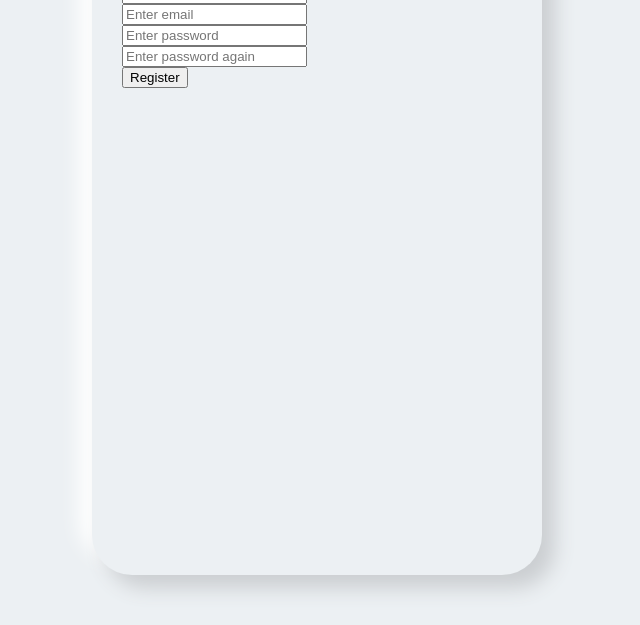
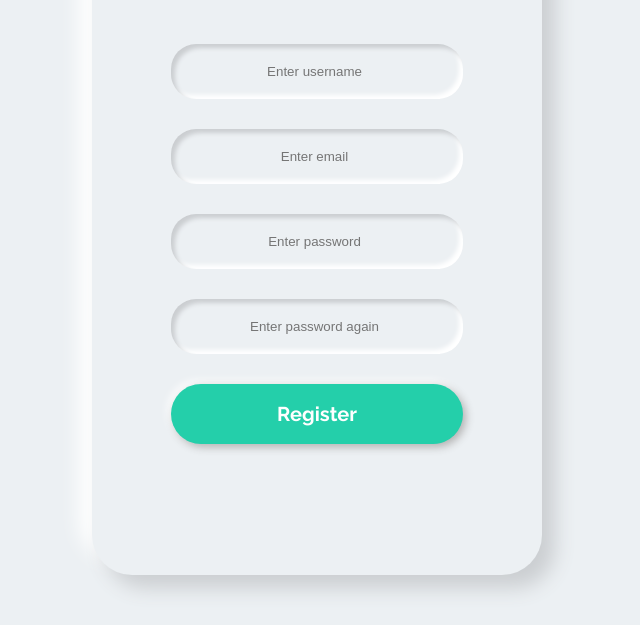
Before and after one commit to edizyurdakul/Register-Form-Validator, a plain HTML site: page index.html in a window 1280 px wide. Shown: the part 175-800 px from the top of the page, without its empty margins (323-963 px from the left). Drawn offline with Linux system fonts and the light colour scheme.

Commit message:
Styling complete

```diff
--- a/index.html
+++ b/index.html
@@ -3,7 +3,8 @@
 <head>
     <meta charset="UTF-8">
     <meta name="viewport" content="width=device-width, initial-scale=1.0">
-    <link rel="stylesheet" href="/style/style.css">
+    <link rel="stylesheet" href="./style/style.css">
+    <link href="https://fonts.googleapis.com/css2?family=Raleway:wght@400;700&display=swap" rel="stylesheet">
     <title>Ediz Yurdakul</title>
 </head>
 <body>
@@ -12,25 +13,25 @@
             <div class="title">Form Validator</div>
             <div class="form-control">
                 <label for="username"></label>
-                <input type="text" id="username" placeholder="Enter username">
+                <input type="text" class="username" id="username" placeholder="Enter username">
                 <small></small>
             </div>
             <div class="form-control">
                 <label for="email"></label>
-                <input type="text" id="email" placeholder="Enter email">
+                <input type="text" class="email" id="email" placeholder="Enter email">
                 <small></small>
             </div>
             <div class="form-control">
                 <label for="password"></label>
-                <input type="text" id="password" placeholder="Enter password">
+                <input type="text" class="password" id="password" placeholder="Enter password">
                 <small></small>
             </div>
             <div class="form-control">
                 <label for="password-2"></label>
-                <input type="text" id="password-2" placeholder="Enter password again">
+                <input type="text" class="password-2" id="password-2" placeholder="Enter password again">
                 <small></small>
             </div>
-            <button>Register</button>
+            <button class="button">Register</button>
         </form>
     </div>
 
--- a/style/style.css
+++ b/style/style.css
@@ -7,7 +7,7 @@ body {
     height: 100vh;
     width: 100vw;
     overflow: hidden;
-
+    font-family: 'Raleway', sans-serif!important;
     font-weight: 700;
     display: flex;
     align-items: center;
@@ -32,5 +32,65 @@ body {
     font-size: 30px;
     padding-top: 24px;
     letter-spacing: 1px;
+    margin-bottom: 60px;
 
 }
+
+.form {
+    width: 100%;
+    padding: 75px 5px 5px 5px;
+}
+
+
+
+
+input {
+    margin: auto;
+    display: block;
+
+}
+
+#username, #password, #password-2, #email {
+    width: 75%;
+    text-align: center;
+    border: none;
+    outline: none;
+    background: none;
+    font: 18px;
+    color: #555;
+    padding: 20px 10px 20px 5px;
+}
+
+.username, .password, .password-2, .email {
+margin-bottom: 30px;
+border-radius: 25px;
+box-shadow: inset 4px 4px 4px #cbced1,
+            inset -4px -4px 4px #fff;
+}
+
+
+.button {
+    outline: none;
+    margin: auto;
+    display: block;
+    border:none;
+    cursor: pointer;
+    width:75%;
+    height: 60px;
+    border-radius: 30px;
+    font-size: 20px;
+    font-weight: 700;
+    font-family: 'Raleway', sans-serif;
+    color:#fff;
+    text-align: center;
+    background: #24cfaa;
+    box-shadow: 3px 3px 8px #b1b1b1,
+                -3px -3px 8px #ffffff;
+    transition: 0.5s;
+  }
+  .button:hover {
+    background:#2fdbb6;
+  }
+  .button:active {
+    background:#1da88a;
+  }
```
